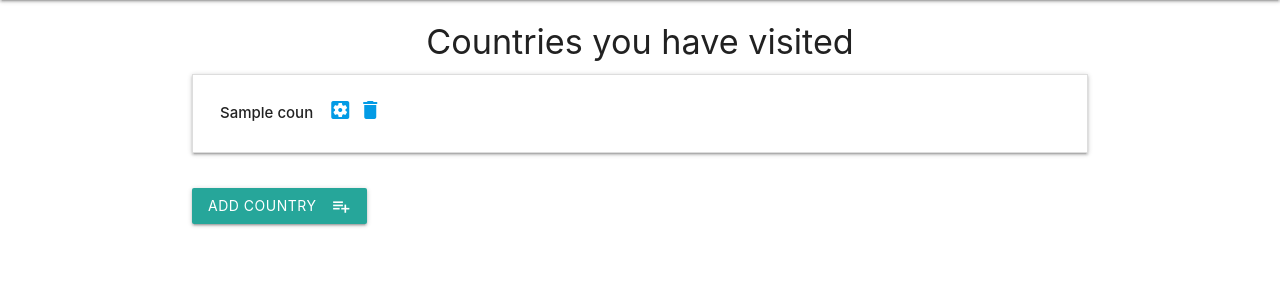
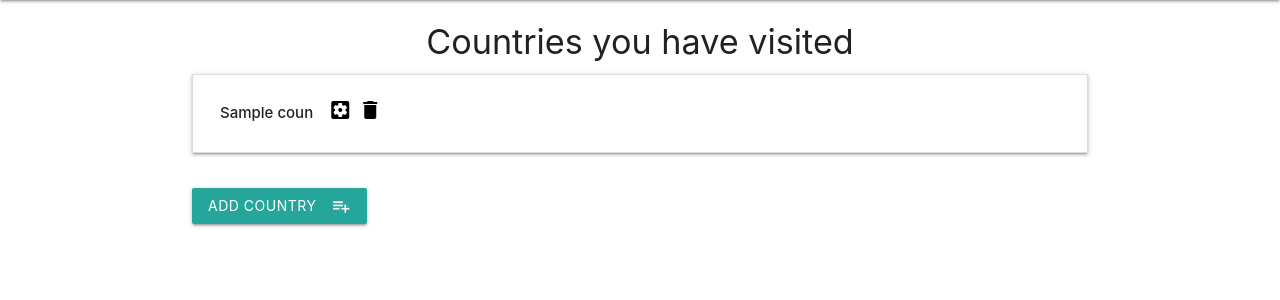
Before and after one commit to diovcharova/travel-chapters, a Flask app: template templates/countries.html in a window 1280 px wide. Shown: the part 64-364 px from the top of the page. Run offline with Flask 2, Linux system fonts and the light colour scheme; the template is opened without the code that fills it: most values are stand-ins (such as "Sample title", 1, 10 or a date in 2020); some libraries are stand-ins or nearby versions.

Commit message:
icons color changed to black

```diff
--- a/templates/countries.html
+++ b/templates/countries.html
@@ -7,9 +7,9 @@
         <li>
             <div class="collapsible-header">
                 <div class="country_name valign-wrapper"><strong>{{country.country_name}}</strong></div>
-                <div class="valign-wrapper right !important">
-                    <a href="{{ url_for('edit_country', country_id= country._id) }}" class="tooltipped" data-position="bottom" data-tooltip="Edit country"><i class="material-icons" style="margin:0;">settings_applications</i></a>
-                    <a href="{{ url_for('delete_country', country_id= country._id) }}" class="tooltipped" data-position="bottom" data-tooltip="Delete country"><i class="material-icons style="margin:0;">delete</i></a>
+                <div class="valign-wrapper">
+                    <a href="{{ url_for('edit_country', country_id= country._id) }}" class="tooltipped" data-position="bottom" data-tooltip="Edit country" style="color:black"><i class="material-icons" style="margin:0;">settings_applications</i></a>
+                    <a href="{{ url_for('delete_country', country_id= country._id) }}" class="tooltipped" data-position="bottom" data-tooltip="Delete country" style="color:black"><i class="material-icons" style="margin:0;">delete</i></a>
                 </div>
             </div>
         </li>
```
